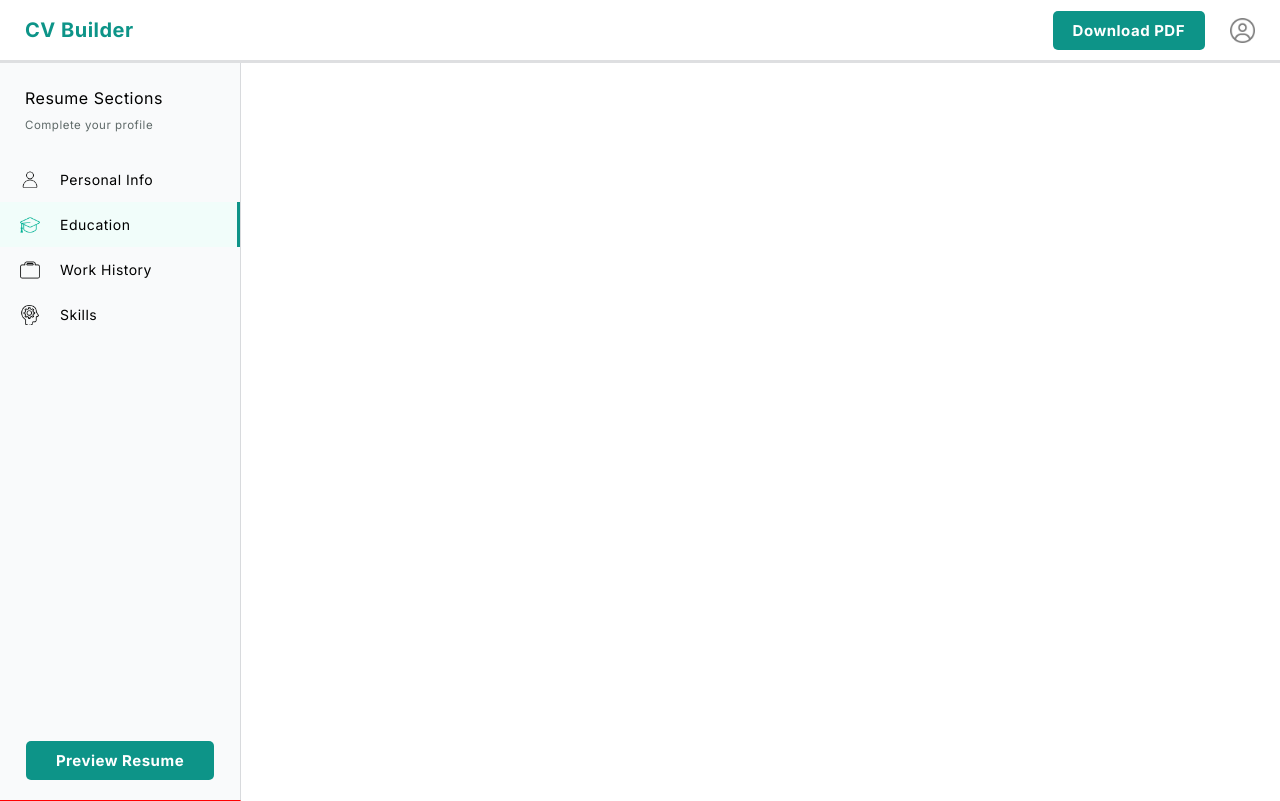
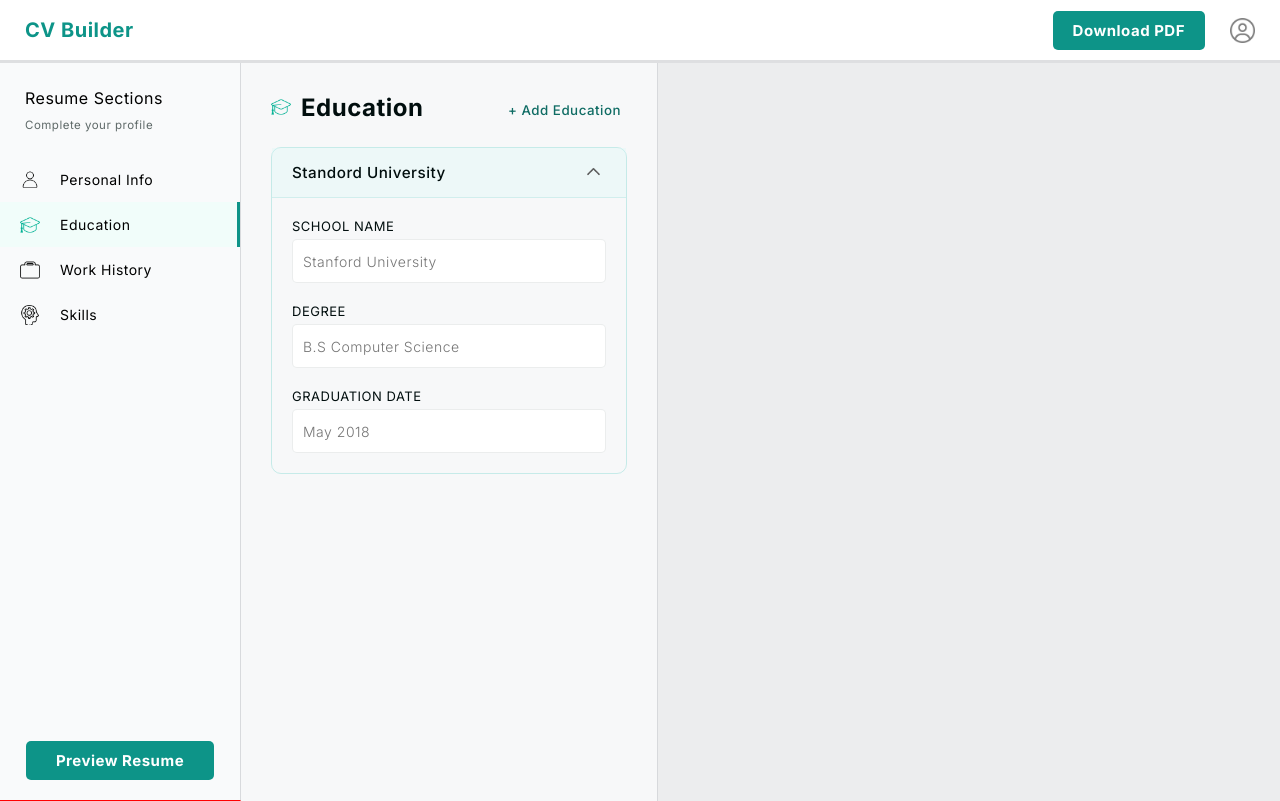
Before and after one commit to KTAGit/cv-application, a React (Vite) app: page / in a window 1280 px wide. Both pictures are taken after a click on the element "Education". Built offline with nearby package versions, Linux system fonts and the light colour scheme.

Commit message:
Add Education component with form generation and expand/collapse logic

```diff
--- /dev/null
+++ b/src/Education.jsx
@@ -0,0 +1,85 @@
+import { useState } from "react";
+import educationIcon from "./assets/icons/graduation-cap.png";
+import dropDownIcon from "./assets/icons/down-arrow.png";
+
+export function Education() {
+  const [items, setItems] = useState([
+    {
+      schoolName: "",
+      degree: "",
+      graduationDate: "",
+      isExpanded: true,
+    },
+  ]);
+
+  function handleChange(index, value) {
+    const updated = [...items];
+    updated[index].schoolName = value;
+    setItems(updated);
+  }
+
+  return (
+    <div className="education-section form-container">
+      <div className="title-btn-wrapper">
+        <div className="title-wrapper">
+          <img src={educationIcon} alt="" />
+          <h2>Education</h2>
+        </div>
+        <button
+          className="add-education-btn"
+          onClick={() => setItems([...items, { isExpanded: true }])}
+        >
+          + Add Education
+        </button>
+      </div>
+      {items.map((item, index) => (
+        <form key={index} className="education-info-form form" action="#">
+          <div className="subtitle-wrapper">
+            <h3>{item.schoolName || "Standord University"}</h3>
+            <button
+              type="button"
+              onClick={() =>
+                setItems((prev) =>
+                  prev.map((item, i) =>
+                    i === index
+                      ? { ...item, isExpanded: !item.isExpanded }
+                      : item,
+                  ),
+                )
+              }
+            >
+              <img
+                className={item.isExpanded ? "rotate" : ""}
+                src={dropDownIcon}
+                alt=""
+              />
+            </button>
+          </div>
+          <div className={item.isExpanded ? "school-name wrapper" : "collapse"}>
+            <label htmlFor="schoolName">SCHOOL NAME</label>
+            <input
+              type="text"
+              name="schoolName"
+              placeholder="Stanford University"
+              onChange={(e) => handleChange(index, e.target.value)}
+            />
+          </div>
+          <div className={item.isExpanded ? "degree wrapper" : "collapse"}>
+            <label htmlFor="degree">DEGREE</label>
+            <input
+              type="text"
+              name="degree"
+              placeholder="B.S Computer Science"
+            />
+          </div>
+          <div
+            className={item.isExpanded ? "graduation-date wrapper" : "collapse"}
+          >
+            <label htmlFor="graduationDate">GRADUATION DATE</label>
+            <input type="text" name="graducationDate" placeholder="May 2018" />
+          </div>
+        </form>
+      ))}
+    </div>
+  );
+}
--- a/src/PersonalInfo.jsx
+++ b/src/PersonalInfo.jsx
@@ -2,13 +2,13 @@ import personIcon from "./assets/icons/user-avatar.png";
 
 export function PersonalInfo() {
   return (
-    <div className="personal-info-container form">
+    <div className="personal-info-container form-container">
       <div className="title-wrapper">
         <img src={personIcon} alt="" />
         <h2>Personal Details</h2>
       </div>
 
-      <form className="personal-info-form" action="#">
+      <form className="personal-info-form form" action="#">
         <div className="fullName wrapper">
           <label htmlFor="fullName">FULL NAME</label>
           <input id="fullName" type="text" placeholder="Full Name" />
--- a/src/Sidebar.jsx
+++ b/src/Sidebar.jsx
@@ -7,6 +7,7 @@ import workHistoryIcon from "./assets/icons/suit-case.png";
 import defaultSkillsIcon from "./assets/icons/default-automation.png";
 import skillsIcon from "./assets/icons/automation.png";
 import { PersonalInfo } from "./PersonalInfo";
+import { Education } from "./Education";
 import { useState } from "react";
 
 export function Sidebar() {
@@ -16,6 +17,8 @@ export function Sidebar() {
     switch (isActive) {
       case 0:
         return <PersonalInfo />;
+      case 1:
+        return <Education />;
     }
   }
 
--- a/src/index.css
+++ b/src/index.css
@@ -2,6 +2,7 @@ body {
   margin: 0;
   height: 100dvh;
   overflow: hidden;
+  background-color: #ecedee;
 }
 
 .navbar {
@@ -11,6 +12,7 @@ body {
   justify-content: space-between;
   align-items: center;
   border-bottom: solid #10182723;
+  background-color: #ffffff;
 }
 
 .cv-logo {
@@ -166,8 +168,8 @@ body {
   display: flex;
 }
 
-.personal-info-container {
-  width: fit-content;
+.form-container {
+  min-width: 356px;
   padding: 10px 30px 0px 30px;
   background-color: #f7f8f9;
   border-right: solid 1px #10182723;
@@ -190,7 +192,7 @@ body {
   filter: contrast(250%);
 }
 
-.personal-info-form {
+.form {
   display: flex;
   flex-direction: column;
   font-family: "Inter", sans-serif;
@@ -243,3 +245,113 @@ body {
   border: #0d9488 solid 1px;
   box-shadow: 0px 0px 3px 1px #0d94894b;
 }
+
+#fullName {
+  width: 96%;
+}
+#email {
+  width: 96%;
+}
+#phoneNumber {
+  width: 96%;
+}
+
+.education-info-form {
+  gap: 20px;
+  margin-bottom: 30px;
+  border-bottom: #0f6c64 solid 1px;
+  padding-top: 0;
+  border: solid 1px #1ab9ac38;
+  border-radius: 10px;
+}
+
+.education-info-form > * {
+  padding-left: 20px;
+  padding-right: 20px;
+}
+
+.graduation-date {
+  margin-bottom: 20px;
+}
+
+.subtitle-wrapper {
+  background-color: #d7f5f554;
+  border-bottom: solid 1px #19afa322;
+  display: flex !important;
+  flex-direction: row !important;
+  align-items: center;
+  justify-content: space-between;
+}
+
+.subtitle-wrapper h3 {
+  width: fit-content;
+  font-weight: 500;
+}
+
+.subtitle-wrapper button {
+  border: none;
+  width: 25px;
+  height: 25px;
+  background-color: transparent;
+  padding: 0;
+  margin: 0;
+  img {
+    width: 25px;
+    height: 25px;
+    transform: scale(1.5);
+    filter: contrast(30%);
+  }
+}
+
+.subtitle-wrapper button:hover {
+  cursor: pointer;
+}
+
+.title-btn-wrapper {
+  display: flex;
+  align-items: center;
+  justify-content: space-between;
+}
+
+.add-education-btn {
+  width: fit-content;
+  height: 50%;
+  font-family: "Inter", sans-serif;
+  letter-spacing: 0.5px;
+  font-weight: 500;
+  color: #0f6c64;
+  border: none;
+  background-color: transparent;
+}
+
+.education-info-form div {
+  display: flex;
+  flex-direction: column;
+  gap: 5px;
+}
+
+.education-info-form input {
+  width: 300px;
+  height: 40px;
+  font-family: "Inter", sans-serif;
+  letter-spacing: 0.5px;
+  font-weight: 300;
+  font-size: 14px;
+  padding-left: 10px;
+  border: #5e69681f solid 1px;
+  border-radius: 5px;
+}
+
+.education-info-form input:focus {
+  outline: none;
+  border: #0d9488 solid 1px;
+  box-shadow: 0px 0px 3px 1px #0d94894b;
+}
+
+.collapse {
+  display: none !important;
+}
+
+.rotate {
+  rotate: 180deg;
+}
```
Also changed, not shown: src/assets/icons/down-arrow.png (added).
